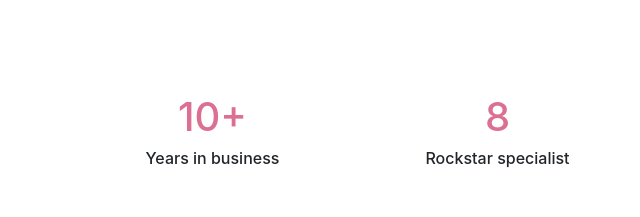
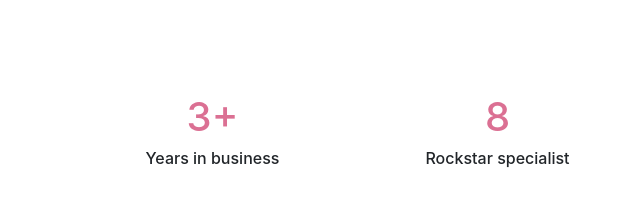
Before and after one commit to alikhanmohammadsajid/cutiepie-cake, a plain HTML site: page index.html in a window 1280 px wide. Shown: the part 2154-2371 px from the top of the page, 0-640 px from the left. Drawn offline with nearby package versions, Linux system fonts and the light colour scheme.

Commit message:
experience changed

```diff
--- a/index.html
+++ b/index.html
@@ -228,7 +228,7 @@
     <div class="counter-section py-5 container">
         <div class="row">
           <div class="col-3 text-center">
-            <h1 style="color: palevioletred">10+</h1>
+            <h1 style="color: palevioletred">3+</h1>
             <h6 class="fs-4">Years in business</h6>
           </div>
           <div class="col-3 text-center">
```
